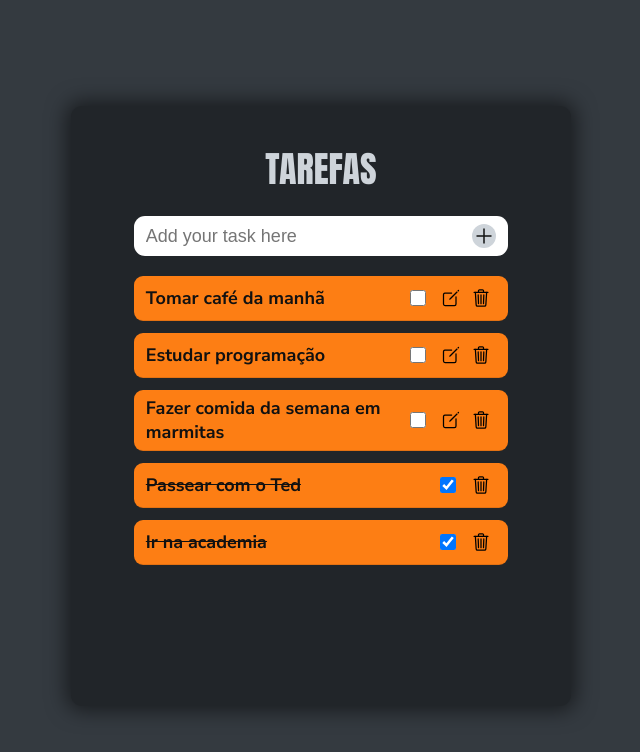
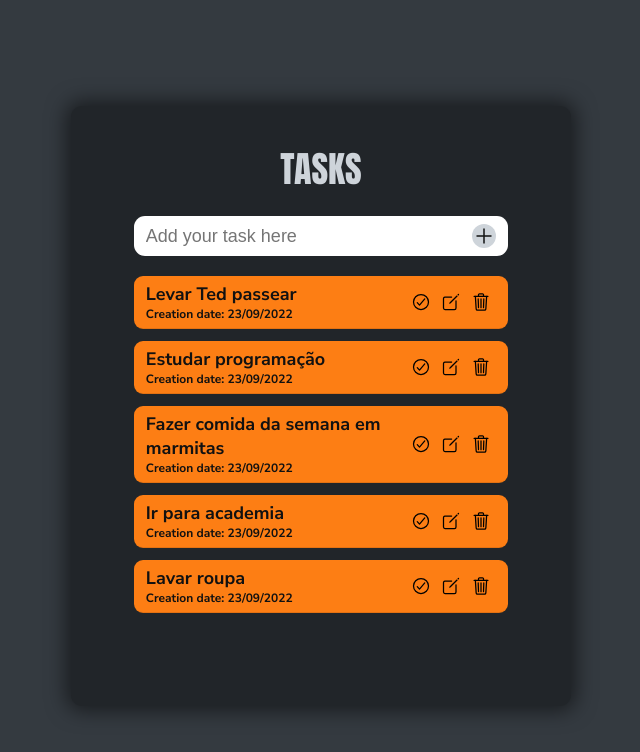
Before and after one commit to Tonysw2/todo-crud-reactjs, a React (Create React App) app: page / in a window 1280 px wide. Shown: the top 752 px of the page, without its empty margins (319-959 px from the left). Built offline with nearby package versions, Linux system fonts and the light colour scheme; data requests are answered from the project's data file.

Commit message:
code refactoring, addition of "ItemActions" component

```diff
--- a/server/db.json
+++ b/server/db.json
@@ -1,29 +1,34 @@
 {
   "todo": [
     {
-      "text": "Passear com o Ted",
-      "id": "60a8735f-2b14-4e1e-974b-d105e2dc9115",
-      "complete": true
-    },
-    {
-      "text": "tomar café da manhã",
-      "id": "80bf25b9-6b03-4110-aad4-4d30265eb1df",
-      "complete": false
-    },
-    {
-      "text": "ir na academia",
-      "id": "05b87135-70e3-47be-84e3-a5ee3b166f78",
-      "complete": true
+      "text": "levar Ted passear",
+      "id": "2d390a47-522b-4a19-a0c4-7079a657e4c8",
+      "complete": false,
+      "date": "Creation date: 23/09/2022"
     },
     {
       "text": "estudar programação",
-      "id": "9c8bd28d-78b3-42ee-9c51-f455b26b21d3",
-      "complete": false
+      "id": "ddc85d75-f864-43c4-9cae-bc0a1542e54a",
+      "complete": false,
+      "date": "Creation date: 23/09/2022"
     },
     {
       "text": "fazer comida da semana em marmitas",
-      "id": "1bc118f8-0681-49a5-adaa-8a7c46bf1f77",
-      "complete": false
+      "id": "a6c0cb56-813f-4959-b623-bc7f600d0352",
+      "complete": false,
+      "date": "Creation date: 23/09/2022"
+    },
+    {
+      "text": "ir para academia",
+      "id": "091d8f37-7656-4ed9-814e-803fdd391e61",
+      "complete": false,
+      "date": "Creation date: 23/09/2022"
+    },
+    {
+      "text": "lavar roupa",
+      "id": "a5066c4a-350b-46be-b50d-d00664359f01",
+      "complete": false,
+      "date": "Creation date: 23/09/2022"
     }
   ]
 }
--- a/src/components/App.js
+++ b/src/components/App.js
@@ -5,7 +5,7 @@ import { v4 as uuidv4 } from 'uuid';
 import { SERVER_URL } from '../api/urls';
 
 // REACT HOOKS
-import { useEffect, useRef, useState } from 'react';
+import { useCallback, useEffect, useRef, useState } from 'react';
 
 // COMPONENTS
 import Form from './Form/Form';
@@ -18,7 +18,18 @@ function App() {
     const [todoList, setTodoList] = useState([]);
     const [isEditing, setIsEditing] = useState({ editing: false, editID: '' });
     const inputElement = useRef(null);
-    console.log(isEditing);
+
+    const getTaskDate = useCallback(() => {
+        const newDate = new Date();
+        const day = newDate.getDate();
+        const month = newDate.getMonth() + 1;
+        const year = newDate.getFullYear();
+
+        const date = `Creation date: ${day}/${
+            month > 9 ? month : `0${month}`
+        }/${year}`;
+        return date;
+    }, []);
 
     const getToDos = async () => {
         try {
@@ -35,6 +46,7 @@ function App() {
                 text: text,
                 id: uuidv4(),
                 complete: false,
+                date: getTaskDate(),
             });
         } catch (e) {
             console.error(e);
@@ -74,7 +86,7 @@ function App() {
         getToDos();
     };
 
-    const completeTodo = async (task) => {
+    const completeToDo = async (task) => {
         try {
             await axios.patch(`${SERVER_URL}/todo/${task.id}`, {
                 complete: !task.complete,
@@ -92,7 +104,7 @@ function App() {
 
     return (
         <div className={classes.app}>
-            <div className={classes.title}>Tarefas</div>
+            <div className={classes.title}>Tasks</div>
 
             <Form
                 ref={inputElement}
@@ -102,9 +114,9 @@ function App() {
             />
             <TodoList
                 inputFocus={inputElement.current}
+                completeToDo={completeToDo}
                 editToDo={editToDo}
                 deleteToDo={deleteToDo}
-                completeTodo={completeTodo}
                 todoList={todoList}
             />
         </div>
--- /dev/null
+++ b/src/components/Item Actions/ItemActions.js
@@ -0,0 +1,66 @@
+import React from 'react';
+import Button from '../Button/Button';
+import classes from './ItemActions.module.css';
+
+const ItemActions = ({
+    task,
+    inputFocus,
+    completeToDo,
+    editToDo,
+    deleteToDo,
+}) => {
+    return (
+        <div className={classes.buttons}>
+            {task.complete ? (
+                <>
+                    <Button
+                        className={classes['btn-complete']}
+                        id={task.id}
+                        onClick={() => completeToDo(task)}
+                    >
+                        <ion-icon name="checkmark-circle-outline"></ion-icon>
+                    </Button>
+                    <Button
+                        className={classes['btn-del']}
+                        key={task.id}
+                        onClick={() => {
+                            deleteToDo(task.id);
+                        }}
+                    >
+                        {<ion-icon name="trash-outline"></ion-icon>}
+                    </Button>
+                </>
+            ) : (
+                <div className={classes['wrap-btn']}>
+                    <Button
+                        className={classes['btn-complete']}
+                        id={task.id}
+                        onClick={() => completeToDo(task)}
+                    >
+                        <ion-icon name="checkmark-circle-outline"></ion-icon>
+                    </Button>
+                    <Button
+                        className={classes['btn-edit']}
+                        onClick={() => {
+                            inputFocus.focus();
+                            editToDo(task.id);
+                        }}
+                    >
+                        {<ion-icon name="create-outline"></ion-icon>}
+                    </Button>
+                    <Button
+                        className={classes['btn-del']}
+                        key={task.id}
+                        onClick={() => {
+                            deleteToDo(task.id);
+                        }}
+                    >
+                        {<ion-icon name="trash-outline"></ion-icon>}
+                    </Button>
+                </div>
+            )}
+        </div>
+    );
+};
+
+export default ItemActions;
--- /dev/null
+++ b/src/components/Item Actions/ItemActions.module.css
@@ -0,0 +1,36 @@
+.buttons {
+    display: flex;
+    align-items: center;
+    justify-content: center;
+    gap: 10px;
+}
+
+.checkbox {
+    width: 16px;
+    height: 16px;
+}
+
+.wrap-btn {
+    display: flex;
+    align-items: center;
+    justify-content: center;
+}
+
+.btn-complete,
+.btn-edit,
+.btn-del {
+    background-color: transparent;
+    font-size: 20px;
+    font-weight: 600;
+    padding: 5px;
+    transition: all ease 0.3s;
+}
+
+.btn-del:hover,
+.btn-del:active,
+.btn-edit:hover,
+.btn-edit:active,
+.btn-complete:hover,
+.btn-complete:active {
+    transform: scale(1.5);
+}
--- a/src/components/List/TodoList.js
+++ b/src/components/List/TodoList.js
@@ -1,12 +1,19 @@
 import React, { useState } from 'react';
 
 // COMPONENTS
-import Button from '../Button/Button';
+
+import ItemActions from '../Item Actions/ItemActions';
 
 // CSS
 import classes from './TodoList.module.css';
 
-const TodoList = (props) => {
+const TodoList = ({
+    todoList,
+    inputFocus,
+    completeToDo,
+    editToDo,
+    deleteToDo,
+}) => {
     const formatText = (text) => {
         const formatedText = text.slice(0, 1).toUpperCase() + text.slice(1);
         return formatedText;
@@ -15,7 +22,7 @@ const TodoList = (props) => {
     return (
         <div className={classes['wrap-list']}>
             <ul className={classes.list}>
-                {props.todoList
+                {todoList
                     .sort((a, b) => a.complete - b.complete)
                     .map((task) => {
                         return (
@@ -27,57 +34,20 @@ const TodoList = (props) => {
                                 }
                                 key={task.id}
                             >
-                                <div>{formatText(task.text)}</div>
-                                <div className={classes.buttons}>
-                                    <input
-                                        className={classes.checkbox}
-                                        type="checkbox"
-                                        id={task.id}
-                                        onChange={() =>
-                                            props.completeTodo(task)
-                                        }
-                                        checked={task.complete}
-                                    />
+                                <div>
+                                    <div>{formatText(task.text)}</div>
+                                    <div className={classes['item-details']}>
+                                        {task.date}
+                                    </div>
+                                </div>
 
-                                    {task.complete ? (
-                                        <Button
-                                            className={classes['btn-del']}
-                                            key={task.id}
-                                            onClick={() => {
-                                                props.deleteToDo(task.id);
-                                            }}
-                                        >
-                                            {
-                                                <ion-icon name="trash-outline"></ion-icon>
-                                            }
-                                        </Button>
-                                    ) : (
-                                        <div className={classes['wrap-btn']}>
-                                            <Button
-                                                className={classes['btn-edit']}
-                                                onClick={() => {
-                                                    props.inputFocus.focus();
-                                                    props.editToDo(task.id);
-                                                }}
-                                            >
-                                                {
-                                                    <ion-icon name="create-outline"></ion-icon>
-                                                }
-                                            </Button>
-                                            <Button
-                                                className={classes['btn-del']}
-                                                key={task.id}
-                                                onClick={() => {
-                                                    props.deleteToDo(task.id);
-                                                }}
-                                            >
-                                                {
-                                                    <ion-icon name="trash-outline"></ion-icon>
-                                                }
-                                            </Button>
-                                        </div>
-                                    )}
-                                </div>
+                                <ItemActions
+                                    task={task}
+                                    inputFocus={inputFocus}
+                                    completeToDo={completeToDo}
+                                    editToDo={editToDo}
+                                    deleteToDo={deleteToDo}
+                                />
                             </li>
                         );
                     })}
--- a/src/components/List/TodoList.module.css
+++ b/src/components/List/TodoList.module.css
@@ -13,66 +13,28 @@
 }
 
 .list-item {
-    font-weight: 700;
-    background-color: #fd7e14;
     display: flex;
     align-items: center;
     justify-content: space-between;
+    background-color: #fd7e14;
+
+    font-weight: 700;
     font-size: 1.8rem;
+    cursor: text;
+
     padding: 0.6rem 1.2rem;
     min-height: 45px;
     border-radius: 9px;
     border-bottom: 1px solid rgba(0, 0, 0, 0.1);
 }
 
+.item-details {
+    font-size: 1.2rem;
+    font-weight: 700;
+}
+
 .list-item--complete {
     text-decoration: line-through;
-}
-
-/*********** BUTTONS ***********/
-
-.buttons {
-    display: flex;
-    align-items: center;
-    justify-content: center;
-    gap: 10px;
-}
-
-.checkbox {
-    width: 16px;
-    height: 16px;
-}
-
-.wrap-btn {
-    display: flex;
-    align-items: center;
-    justify-content: center;
-}
-
-.btn-del {
-    background-color: transparent;
-    font-size: 20px;
-    font-weight: 600;
-    padding: 5px;
-}
-
-.btn-del:hover,
-.btn-del:active {
-    transform: scale(1.5);
-    transition: all 0.3s;
-}
-
-.btn-edit {
-    background-color: transparent;
-    font-size: 20px;
-    font-weight: 600;
-    padding: 5px;
-}
-
-.btn-edit:hover,
-.btn-edit:active {
-    transform: scale(1.5);
-    transition: all 0.3s;
 }
 
 /* SCROLL BAR STYLE */
```
